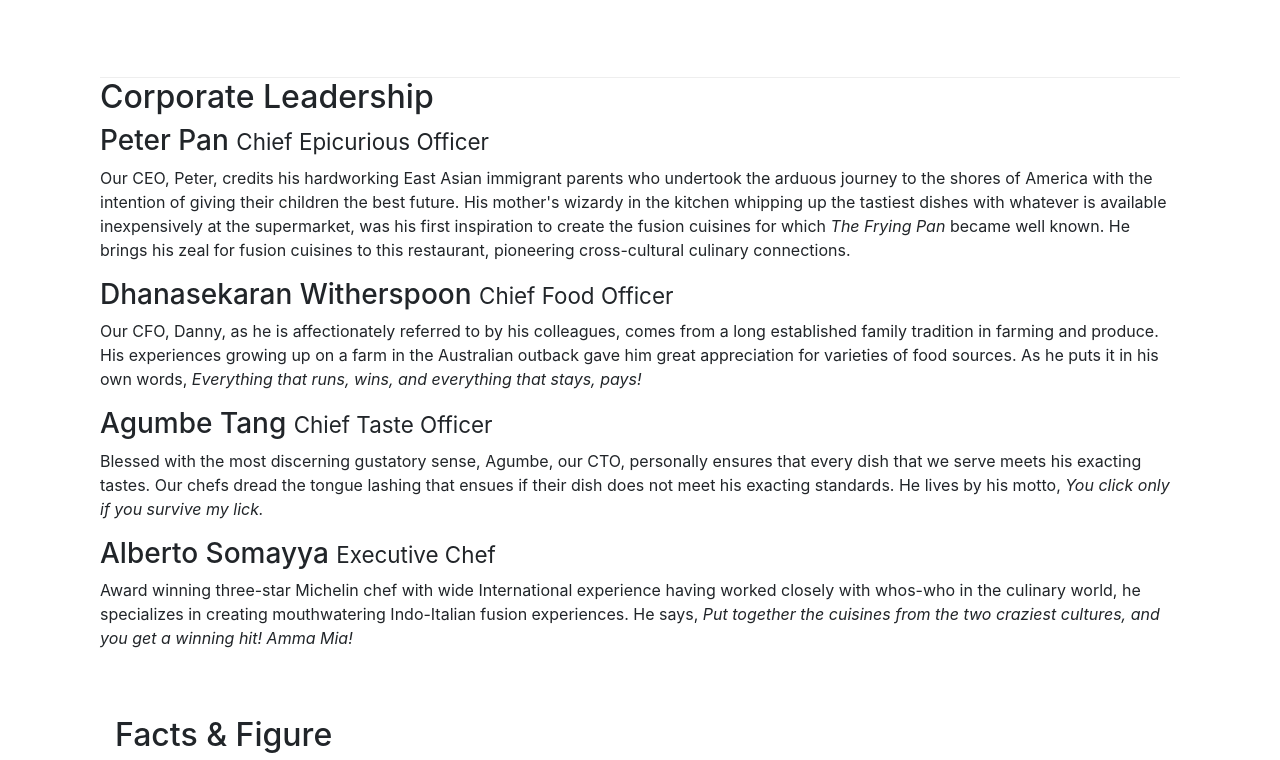
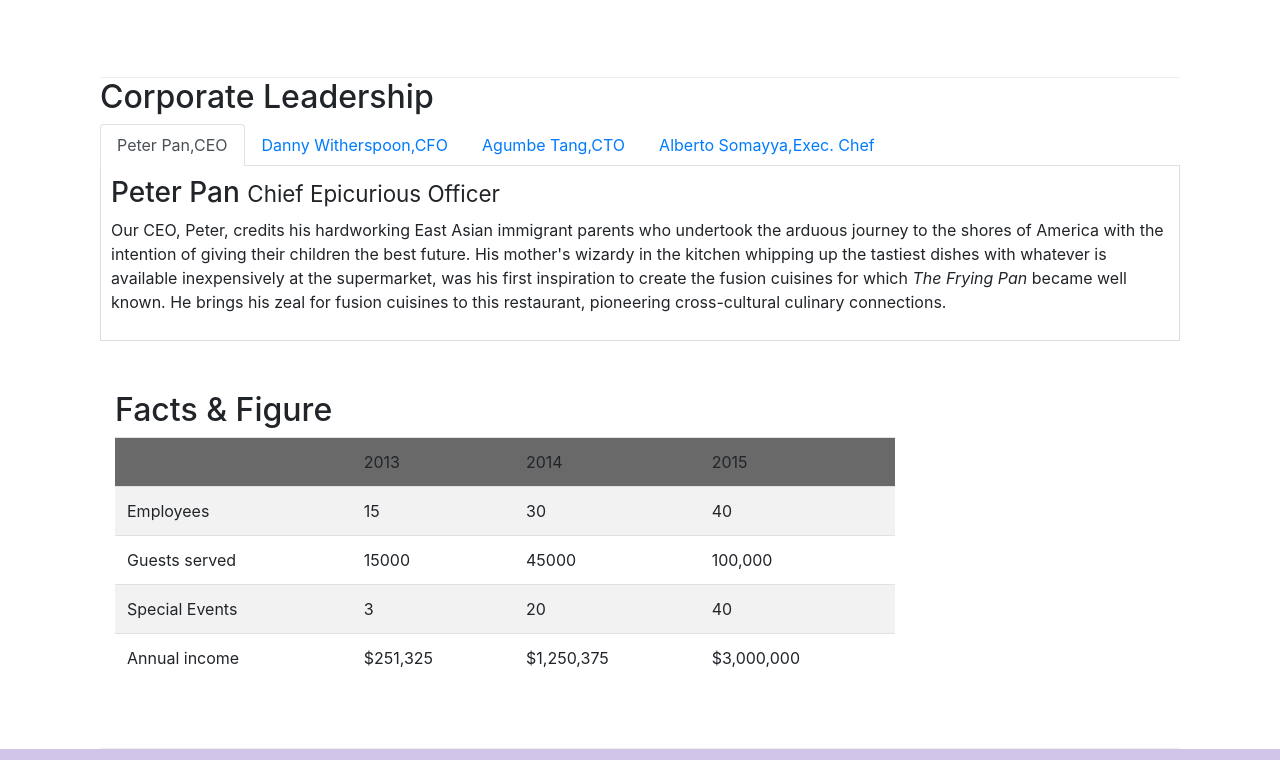
Before and after one commit to Narenrohitha/GIT_TESTS, a website: page aboutus.html in a window 1280 px wide. Shown: the part 1310-2070 px from the top of the page. Drawn offline with nearby package versions, Linux system fonts and the light colour scheme.

Commit message:
Nav tabs

```diff
--- a/aboutus.html
+++ b/aboutus.html
@@ -119,21 +119,46 @@
             <div>
             <div>
                 <h2>Corporate Leadership</h2>
+                <ul class="nav nav-tabs">
+                    <li class="nav-item">
+                        <a class="nav-link active" href="#peter" role="tab" data-toggle="tab">Peter Pan,CEO</a>
+                    </li>
+                    <li class="nav-item">
+                        <a class="nav-link" href="#danny" role="tab" data-toggle="tab">Danny Witherspoon,CFO</a>
+                    </li>
+                    <li class="nav-item">
+                        <a class="nav-link" href="#agumbe" role="tab" data-toggle="tab">Agumbe Tang,CTO</a>
+                    </li>
+                    <li class="nav-item">
+                        <a class="nav-link" href="#albetro" role="tab" data-toggle="tab">Alberto Somayya,Exec. Chef</a>
+                    </li>
+
+                </ul>
+
+
+                <div class="tab-content">
+
+                    <div role="tabpanel" class="tab-pane fade show active" id="peter">
                         <h3>Peter Pan <small>Chief Epicurious Officer</small></h3>
-                <div class="d-none d-lg-block">
-                <p>Our CEO, Peter, credits his hardworking East Asian immigrant parents who undertook the arduous journey to the shores of America with the intention of giving their children the best future. His mother's wizardy in the kitchen whipping up the tastiest dishes with whatever is available inexpensively at the supermarket, was his first inspiration to create the fusion cuisines for which <em>The Frying Pan</em> became well known. He brings his zeal for fusion cuisines to this restaurant, pioneering cross-cultural culinary connections.</p>
+                        <p class="d-none d-sm-block">Our CEO, Peter, credits his hardworking East Asian immigrant parents who undertook the arduous journey to the shores of America with the intention of giving their children the best future. His mother's wizardy in the kitchen whipping up the tastiest dishes with whatever is available inexpensively at the supermarket, was his first inspiration to create the fusion cuisines for which <em>The Frying Pan</em> became well known. He brings his zeal for fusion cuisines to this restaurant, pioneering cross-cultural culinary connections.</p>
                         </div>
+
+                        <div role="tabpanel" class="tab-pane fade" id="danny">
                         <h3>Dhanasekaran Witherspoon <small>Chief Food Officer</small></h3>
-                <div class="d-none d-lg-block">
-                <p>Our CFO, Danny, as he is affectionately referred to by his colleagues, comes from a long established family tradition in farming and produce. His experiences growing up on a farm in the Australian outback gave him great appreciation for varieties of food sources. As he puts it in his own words, <em>Everything that runs, wins, and everything that stays, pays!</em></p>
+                        <p class="d-none d-sm-block">Our CFO, Danny, as he is affectionately referred to by his colleagues, comes from a long established family tradition in farming and produce. His experiences growing up on a farm in the Australian outback gave him great appreciation for varieties of food sources. As he puts it in his own words, <em>Everything that runs, wins, and everything that stays, pays!</em></p>
                         </div>
+
+                        <div role="tabpanel" class="tab-pane fade" id="agumbe">
                         <h3>Agumbe Tang <small>Chief Taste Officer</small></h3>
-                <div class="d-none d-lg-block">
-                <p>Blessed with the most discerning gustatory sense, Agumbe, our CTO, personally ensures that every dish that we serve meets his exacting tastes. Our chefs dread the tongue lashing that ensues if their dish does not meet his exacting standards. He lives by his motto, <em>You click only if you survive my lick.</em></p>
+                        <p class="d-none d-sm-block">Blessed with the most discerning gustatory sense, Agumbe, our CTO, personally ensures that every dish that we serve meets his exacting tastes. Our chefs dread the tongue lashing that ensues if their dish does not meet his exacting standards. He lives by his motto, <em>You click only if you survive my lick.</em></p>
                         </div>
+
+                        <div role="tabpannel" class="tab-pane fade" id="albetro">
                         <h3>Alberto Somayya <small>Executive Chef</small></h3>
-                <div class="d-none d-lg-block">
-                <p>Award winning three-star Michelin chef with wide International experience having worked closely with whos-who in the culinary world, he specializes in creating mouthwatering Indo-Italian fusion experiences. He says, <em>Put together the cuisines from the two craziest cultures, and you get a winning hit! Amma Mia!</em></p>
+                        <p class="d-none d-sm-block">Award winning three-star Michelin chef with wide International experience having worked closely with whos-who in the culinary world, he specializes in creating mouthwatering Indo-Italian fusion experiences. He says, <em>Put together the cuisines from the two craziest cultures, and you get a winning hit! Amma Mia!</em></p>
+                        </div>
+
+
                 </div>
                             </div>
             <div class="row row-content">
--- a/css/styles.css
+++ b/css/styles.css
@@ -47,3 +47,9 @@ thead{
 .button{
     width: 500rem;
 }
+.tab-content{
+    border-left: 1px solid #ddd;
+    border-right: 1px solid #ddd;
+    border-bottom: 1px solid #ddd;
+    padding: 10px;
+}
```
Also changed, not shown: index.html (+2 -2 lines). Lines whose indentation alone changed are shown as unchanged.
